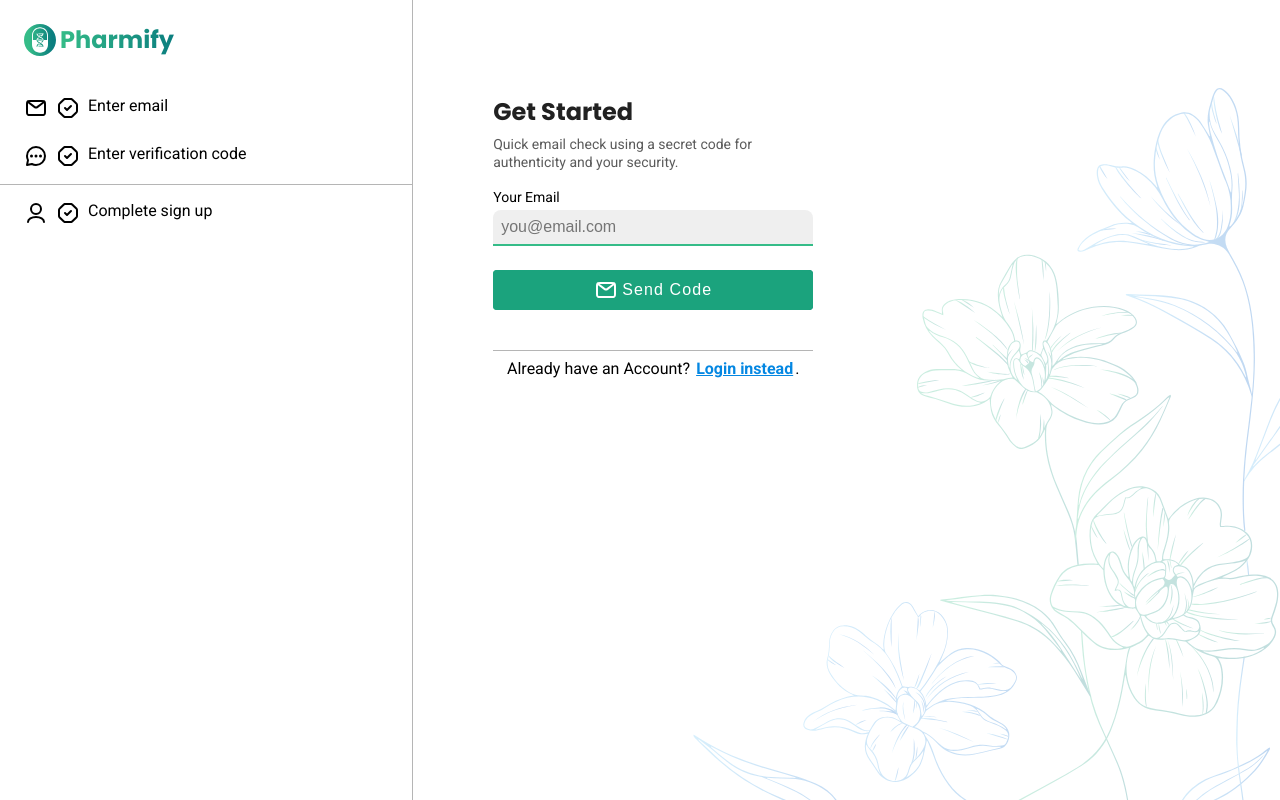
After one commit to DineshGavai/pharmify, a Python web app: template templates/verify-email.html in a window 1280 px wide. The commit adds this page. Run offline with Jinja, Linux system fonts and the light colour scheme; the template is opened without the code that fills it, so the values that code supplies are empty.

Commit message:
File Optimization and Verify Email page

```diff
--- a/static/style/form.css
+++ b/static/style/form.css
@@ -102,18 +102,20 @@ button.ghost {
 
 button.text {
   padding: 0.4rem;
+  display: inline;
+  letter-spacing: normal;
   width: fit-content;
-  background-color: var(--clr-grey-bg);
+  color: var(--clr-accent);
 }
 
 button.ghost:hover,
 button.text:hover {
-  background-color: var(--clr-primary-hover);
+  background-color: var(--clr-grey-bg);
 }
 
 button.ghost:active,
 button.text:active {
-  background-color: var(--clr-primary-focus);
+  background-color: var(--clr-accent-hover);
 }
 
 button.icon {
--- a/static/style/reset.css
+++ b/static/style/reset.css
@@ -150,7 +150,7 @@ body {
 /* TYPOGRAPHY */
 
 p {
-  text-wrap: balance;
+  text-wrap: pretty;
 }
 
 h1,
@@ -160,10 +160,10 @@ h4,
 h5,
 h6 {
   font-weight: 700;
-  margin-bottom: 0.8rem;
   font-family: var(--ff-head);
   color: var(--clr-black-light);
-  text-wrap: balance;
+  text-wrap: pretty;
+  width: 100%;
 }
 
 .ff-head {
--- /dev/null
+++ b/static/style/signup.css
@@ -0,0 +1,63 @@
+main {
+  overflow: hidden;
+  background: url("../assets/illus/signup-bg.svg") no-repeat center;
+  background-color: var(--clr-white);
+  background-size: cover;
+}
+
+.logo {
+  padding: 0.8rem;
+}
+.step-sec .step {
+  display: none;
+}
+
+.main-content .form-sec {
+  width: 100%;
+  height: 100vh;
+  padding-bottom: 2.4rem;
+  overflow: hidden auto;
+}
+
+.form-sec form {
+  background-color: var(--clr-white);
+  margin: 1.6rem auto;
+  padding: 1.6rem;
+  max-width: 35.2rem;
+  display: flex;
+  flex-direction: column;
+  align-items: center;
+  justify-content: center;
+  gap: 0.8rem;
+}
+
+@media (min-width: 769px) {
+  .logo {
+    padding: 2.4rem;
+  }
+  .main-content {
+    display: flex;
+    gap: 2.4rem;
+  }
+
+  .main-content .form-sec {
+    padding: 6.4rem 2.4rem;
+  }
+
+  .main-content .form-sec form {
+    margin: 1.6rem;
+  }
+
+  .main-content .step-sec {
+    border-right: 1px solid var(--clr-grey-divider);
+    width: 50%;
+  }
+
+  .step-sec .step {
+    display: flex;
+    padding: 0.8rem;
+    padding-left: 2.4rem;
+    gap: 0.8rem;
+    margin: 0.8rem 0;
+  }
+}
--- /dev/null
+++ b/templates/verify-email.html
@@ -0,0 +1,170 @@
+<!DOCTYPE html>
+<html lang="en">
+
+<head>
+    <meta charset="UTF-8">
+    <meta name="viewport" content="width=device-width, initial-scale=1.0">
+    <!-- TITLE -->
+    <title>Email Verification - Pharmify</title>
+
+    <!-- FAVICON -->
+    <link rel="shortcut icon" href="../static/assets/logo/favicon.svg" type="image/x-icon">
+
+    <!-- STYLE SHEET -->
+    <link rel="stylesheet" href="../static/style/main.css">
+    <link rel="stylesheet" href="../static/style/signup.css">
+
+</head>
+
+<body>
+
+    <!-- MAIN STARTS -->
+    <main>
+
+        <!-- MAIN CONTENT STARTS -->
+        <section class="main-content">
+
+            <!-- STEP SEC STARTS -->
+            <section class="step-sec">
+
+                <div class="logo" data-name="true"></div>
+
+                <div class="step">
+                    <svg class="pending">
+                        <use href="../static/assets/icon-sprite.svg#mail" />
+                    </svg>
+                    <svg class="completed">
+                        <use href="../static/assets/icon-sprite.svg#success" />
+                    </svg>
+                    <span>Enter email</span>
+                </div>
+
+                <div class="step">
+                    <svg class="pending">
+                        <use href="../static/assets/icon-sprite.svg#mail-code" />
+                    </svg>
+                    <svg class="completed">
+                        <use href="../static/assets/icon-sprite.svg#success" />
+                    </svg>
+                    <span>Enter verification code</span>
+                </div>
+
+                <div class="divider"></div>
+
+                <div class="step">
+                    <svg class="pending">
+                        <use href="../static/assets/icon-sprite.svg#user" />
+                    </svg>
+                    <svg class="completed">
+                        <use href="../static/assets/icon-sprite.svg#success" />
+                    </svg>
+                    <span>Complete sign up</span>
+                </div>
+
+            </section>
+            <!-- STEP SEC ENDS -->
+
+            <!-- FORM SEC STARTS -->
+            <section class="form-sec center-mobile">
+
+                <!-- VERIFY EMAIL FORM STARTS -->
+                <section id="verify_email_form_sec">
+                    <form action="" method="post" id="verify_email_form" name="verify_email_form" novalidate>
+                        <!-- Headlines -->
+                        <h1 class="fs-600">Get Started</h1>
+                        <p class="subtitle">Quick email check using a secret code for authenticity and your security.
+                        </p>
+
+                        <!-- Email -->
+                        <fieldset>
+                            <label for="verify_email_email">Your Email</label>
+                            <input type="email" name="verify_email_email" id="verify_email_email" class="text-input"
+                                placeholder="you@email.com" autocomplete="email" required
+                                pattern="^([a-zA-Z0-9._%\-]+@[a-zA-Z0-9.\-]+\.[a-zA-Z]{2,})$">
+                        </fieldset>
+
+                        <!-- Send OTP Button -->
+                        <fieldset>
+                            <button class="primary" type="submit" id="verify_email_send_otp_btn">
+                                <svg>
+                                    <use href="../static/assets/icon-sprite.svg#mail" />
+                                </svg>
+                                Send Code
+                            </button>
+                        </fieldset>
+
+                        <!-- Link to Login instead -->
+                        <p class="subtitle center" style="margin-top: 1.6rem;">
+                        <div class="divider"></div>
+                        <div>Already have an Account? <a href="./login.html" class="text-link">Login instead</a>.</div>
+                        </p>
+                    </form>
+                </section>
+                <!-- VERIFY EMAIL FORM ENDS -->
+
+                <!-- VERIFY OTP FORM STARTS -->
+                <section id="verify_otp_form_sec"></section>
+                <!-- VERIFY OTP FORM ENDS -->
+
+            </section>
+            <!-- FORM SEC ENDS -->
+
+        </section>
+        <!-- MAIN CONTENT ENDS -->
+
+    </main>
+    <!-- MAIN ENDS -->
+
+    <script type="module" src="../static/script/main.js"></script>
+    <script type="module">
+        // IMPORTS
+        import { UI_CLASSES } from "../static/script/utils/const.js";
+        import { setInputMsg, validateInput, allowNumberInputOnly } from "../static/script/utils/inputs.js";
+        import { setMsgIcons } from "../static/script/utils/utils.js";
+
+        // ON DOM Content Loaded
+        document.addEventListener("DOMContentLoaded", () => {
+
+            // Email Validation on Frontend
+            let verifyEmailForm = document.getElementById("verify_email_form");
+            let verifyEmailInput = document.getElementById("verify_email_email");
+            let verifySendOTPBtn = document.getElementById("verify_email_send_otp_btn");
+
+            verifySendOTPBtn.addEventListener("click", (e) => {
+                e.preventDefault();
+
+                // If no errors, submit the form
+                if (validateInput(verifyEmailInput, "Please enter your valid email address.")) {
+                    // FIXME: To submit uncomment this.
+                    // verifyEmailForm.submit();
+                }
+            })
+
+            // OTP Validation on Frontend
+            let verifyOTPForm = document.getElementById("verify_otp_form");
+            let verifyOTPInput = document.getElementById("verify_otp_otp");
+            let verifyOTPBtn = document.getElementById("verify_otp_btn");
+
+            if (verifyOTPForm) {
+                // Disable all keyboard keys except - number, functional and navigation keys
+                allowNumberInputOnly(verifyOTPInput);
+                // Maximum length - 6 digits
+                verifyOTPInput.addEventListener("input", (e) => verifyOTPInput.value = verifyOTPInput.value.slice(0, 6));
+
+                verifyOTPBtn.addEventListener("click", (e) => {
+                    e.preventDefault();
+
+                    // If no errors, submit the form
+                    if (validateInput(verifyOTPInput, "Please enter a 6-digit code.")) {
+                        // FIXME: To submit uncomment this.
+                        verifyOTPForm.submit();
+                    }
+                })
+            }
+
+        });
+
+    </script>
+</body>
+
+</html>
```
Also changed, not shown: static/script/login.js (deleted, +0 -27 lines), static/style/login.css (deleted, +0 -31 lines), templates/comp-otp-form.html (added, +26 -0 lines), templates/login.html (+66 -8 lines), static/assets/icon-sprite.svg, static/assets/illus/signup-bg.svg (added).
